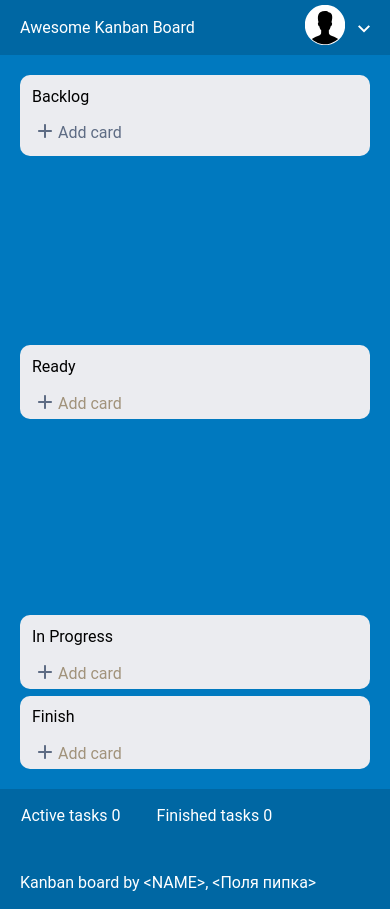
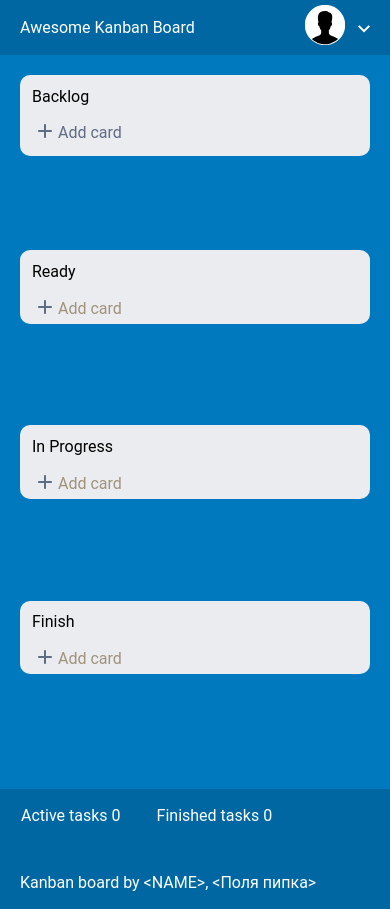
Before and after one commit to rybkinIt/kanban-desk, a React (Create React App) app: page / in a window 390 px wide. Built offline with nearby package versions, Linux system fonts and the light colour scheme.

Commit message:
Update App.css

```diff
--- a/src/App.css
+++ b/src/App.css
@@ -291,7 +291,7 @@
   }
   .main-selection-container{
     grid-template-columns: 1fr 1fr;
-    grid-template-rows: 1fr 1fr;
+    grid-template-rows: 1fr 1fr 1fr 1fr;
     grid-gap: 2%;
   }
   .select-item{
```
